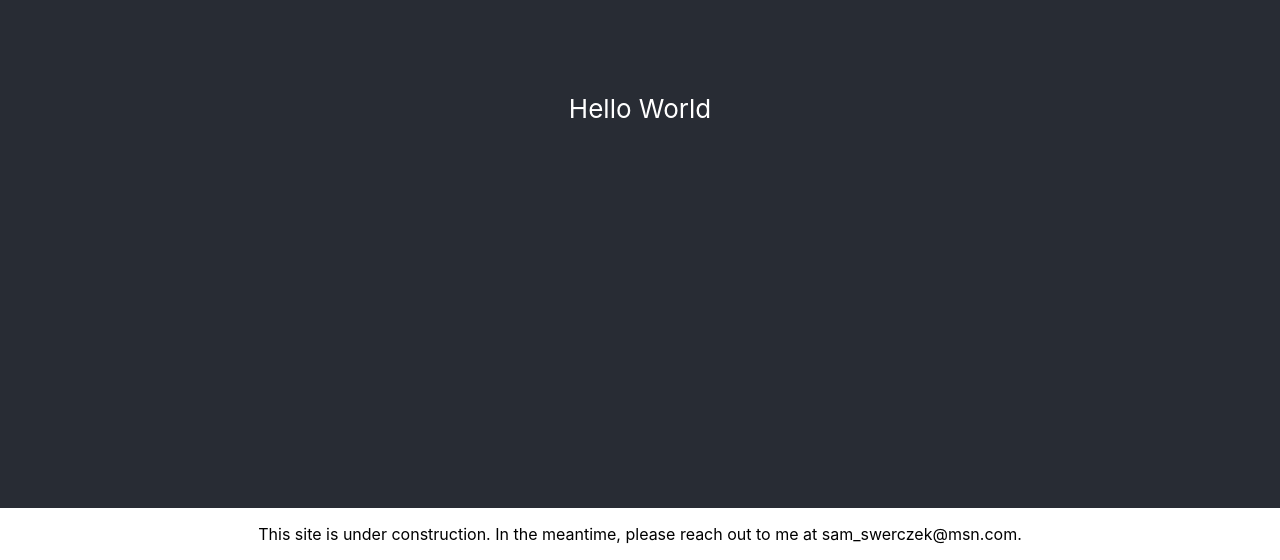
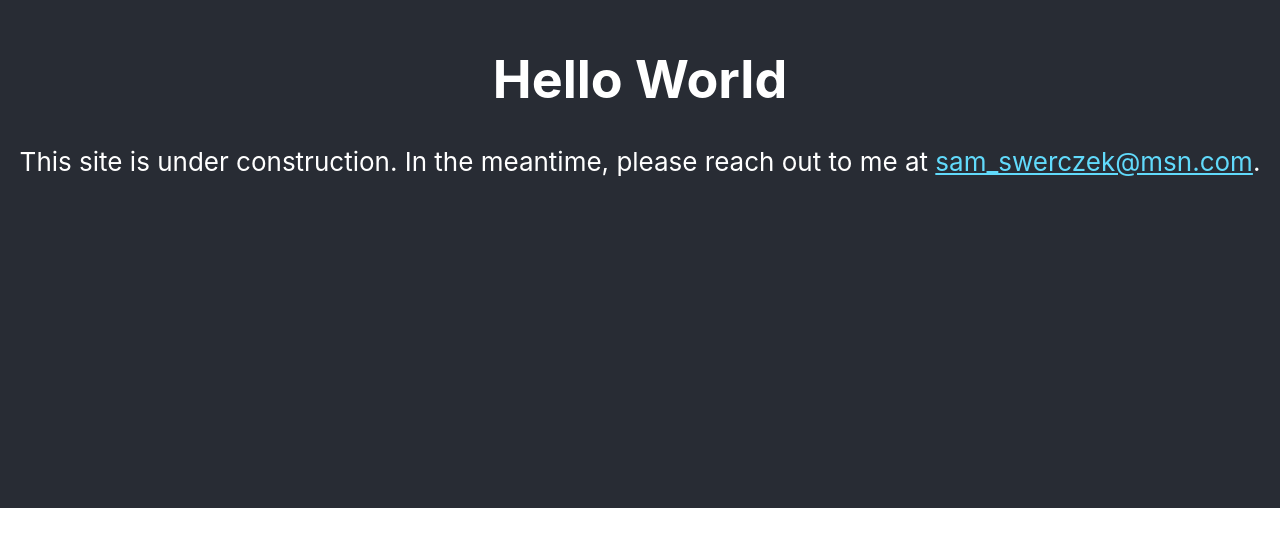
Before and after one commit to swertech/sam-swerczek, a React (Create React App) app: page / in a window 1280 px wide. Shown: the part 292-852 px from the top of the page. After the commit the page ends 800 px from the top, so only its background shows below. Built offline with nearby package versions, Linux system fonts and the light colour scheme.

Commit message:
Fixing construction message.

```diff
--- a/src/App.js
+++ b/src/App.js
@@ -5,9 +5,11 @@ function App() {
   return (
     <div className="App">
       <header className="App-header">
-        Hello World
+        <div>
+          <h1>Hello World</h1>
+          <p>This site is under construction. In the meantime, please reach out to me at <a class="App-link" href="mailto:sam_swerczek@msn.com">sam_swerczek@msn.com</a>.</p>
+        </div>
       </header>
-      <p>This site is under construction. In the meantime, please reach out to me at sam_swerczek@msn.com.</p>
     </div>
   );
 }
```
